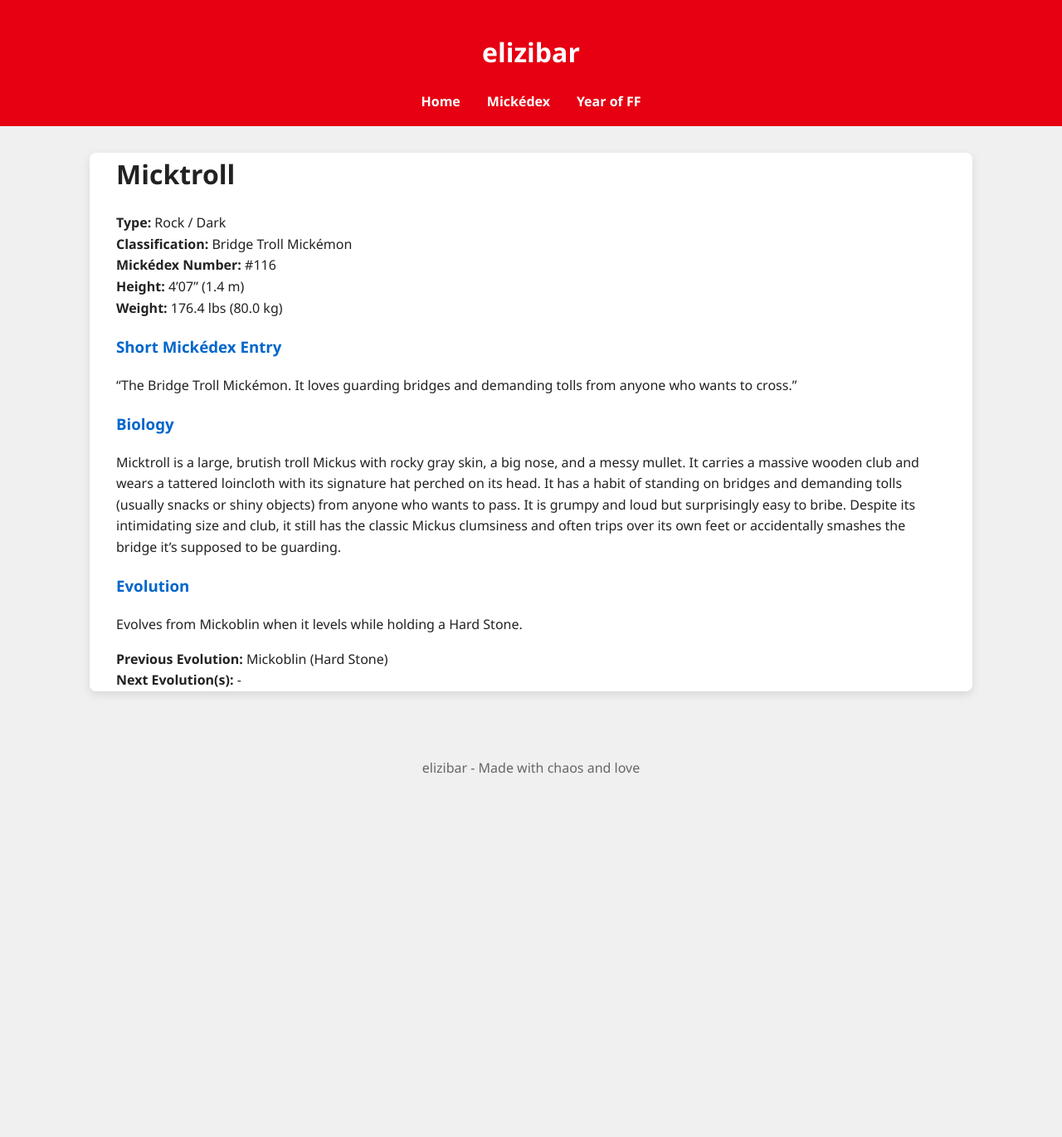
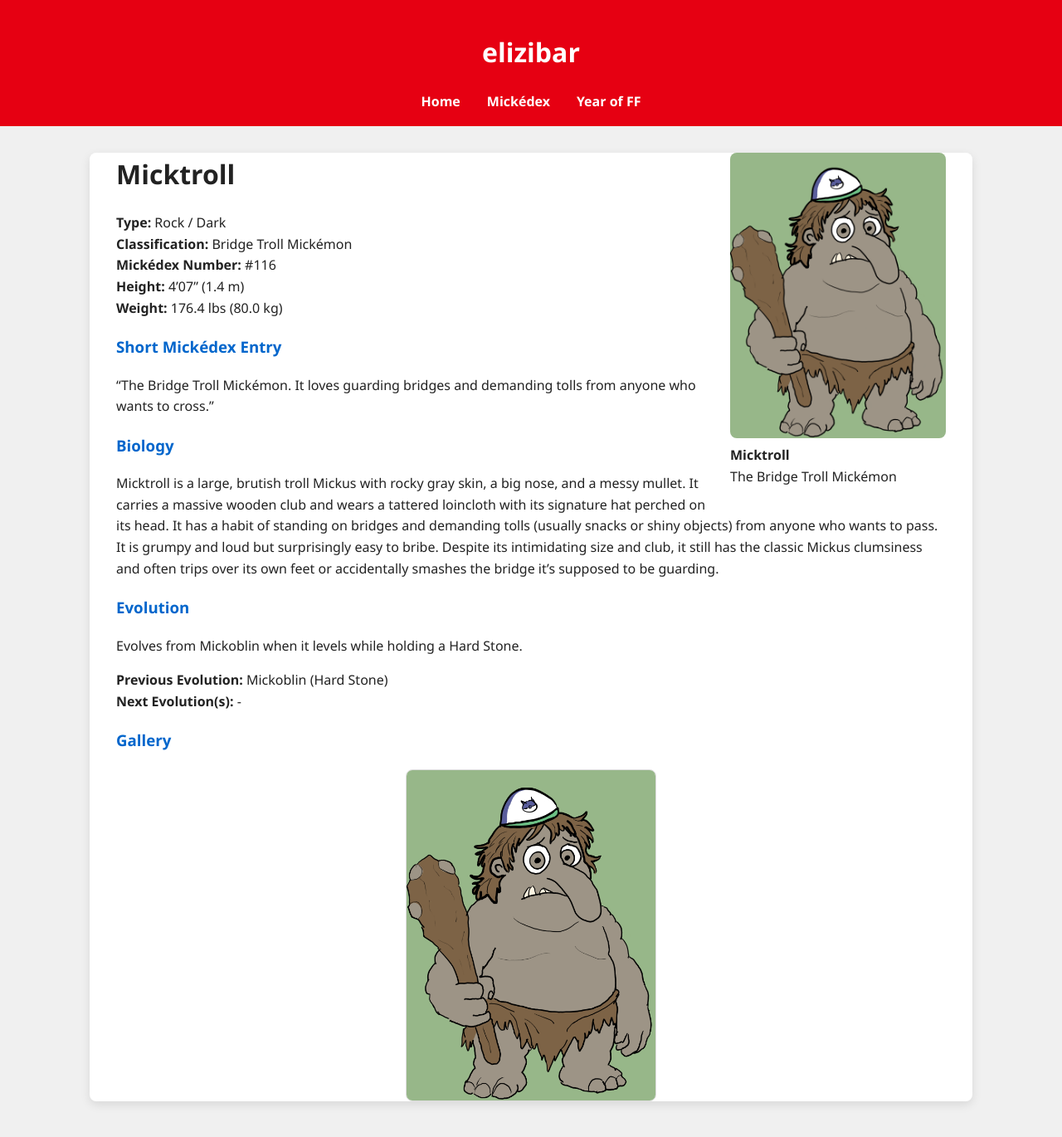
Before and after one commit to elizibar/elizibar.github.io, a Jekyll site: the page built from mickedex/fantasy/micktroll.md, in a window 1280 px wide and 1400 px high. Shown: the top 1370 px of the window at 83% size. Built offline with Jekyll 4.4.1, drawn with Linux system fonts in a browser that asks for light colours.

Commit message:
micktroll

```diff
--- a/mickedex/fantasy/micktroll.md
+++ b/mickedex/fantasy/micktroll.md
@@ -3,6 +3,11 @@
 layout: default
 permalink: /mickedex/micktroll/
 ---
+
+<figure style="float: right; margin: 0 0 20px 20px; width: 260px;">
+  <img src="/assets/images/micktroll.png" alt="Micktroll" style="width: 100%; border-radius: 8px;">
+  <figcaption><strong>Micktroll</strong><br>The Bridge Troll Mickémon</figcaption>
+</figure>
 
 # Micktroll
 
@@ -23,3 +28,6 @@
 
 **Previous Evolution:** Mickoblin (Hard Stone)
 **Next Evolution(s):** -
+
+### Gallery
+![Micktroll](/assets/images/micktroll.png){:width="30%" style="display: block; margin: 20px auto; border: 1px solid #ddd; border-radius: 8px;"}
```
Also changed, not shown: assets/images/micktroll.png (added).
